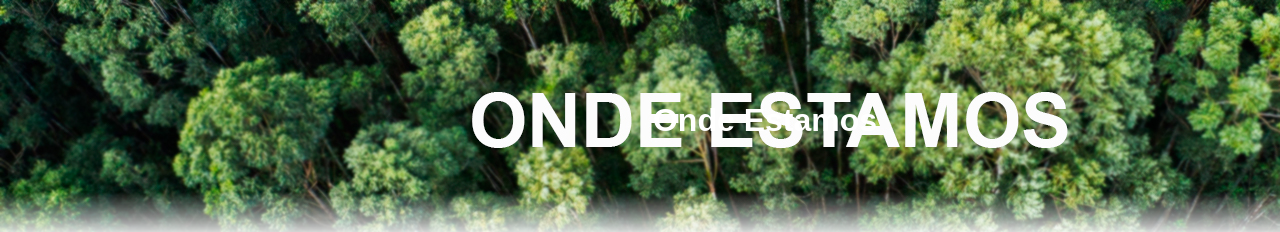
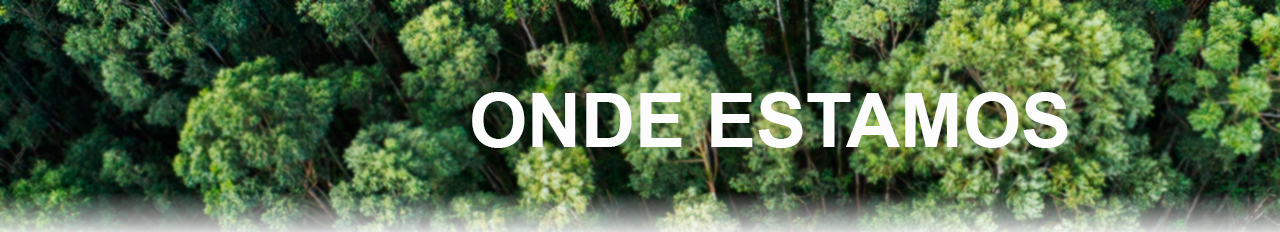
Before and after one commit to GustaCani/Projeto_REGER, a React (Vite) app in the folder frontend/: page /#/onde-estamos in a window 1280 px wide. Shown: the top 232 px of the page. Built offline with nearby package versions, Linux system fonts and the light colour scheme.

Commit message:
Update index.tsx

```diff
--- a/frontend/src/assets/paginas/components_ondeestamos/Header/index.tsx
+++ b/frontend/src/assets/paginas/components_ondeestamos/Header/index.tsx
@@ -3,7 +3,7 @@ import './styles.css'
 function Header(){
     return(
         <header className='header3'>
-            <h1> Onde Estamos </h1>
+
         </header>
     )
 }
```
